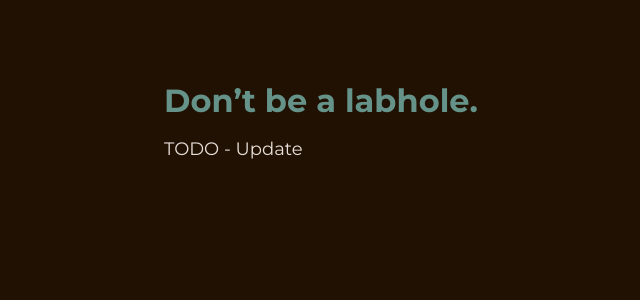
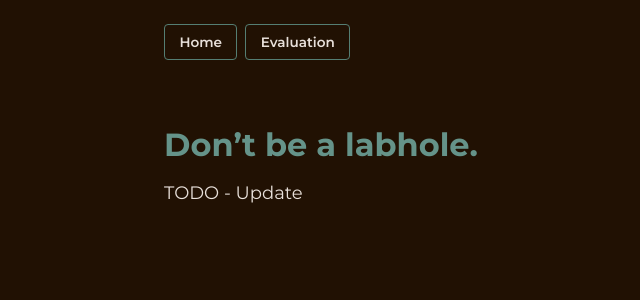
Before and after one commit to labhole/labhole.github.io, a Jekyll site: the page built from index.md, in a window 1280 px wide. Shown: the top 300 px of the page, without its empty margins (130-770 px from the left). Built offline with Jekyll 4.4.1, drawn with Linux system fonts in a browser that asks for light colours; our own code applies the rules of GitHub Pages for plain Markdown files.

Commit message:
updates and self-hosting font

```diff
--- a/_config.yml
+++ b/_config.yml
@@ -35,3 +35,4 @@ exclude:
   - README.md
   - LICENSE
   - vendor
+  - scripts
--- a/_layouts/default.html
+++ b/_layouts/default.html
@@ -11,11 +11,6 @@
 
   <title>{{ site.title }}</title>
 
-  <!-- Google Fonts — Montserrat -->
-  <link rel="preconnect" href="https://fonts.googleapis.com">
-  <link rel="preconnect" href="https://fonts.gstatic.com" crossorigin>
-  <link rel="stylesheet" href="https://fonts.googleapis.com/css2?family=Montserrat:ital,wght@0,300;0,400;0,600;0,700;1,400&display=swap">
-
   <!-- Custom stylesheet -->
   <link rel="stylesheet" href="{{ "/css/style.css" | relative_url }}">
 </head>
@@ -23,6 +18,12 @@
 <body>
   <!-- ========================= SKIP NAVIGATION ========================= -->
   <a class="skip-link" href="#main-content">Skip to main content</a>
+
+  <!-- =============================== NAV ================================ -->
+  <nav class="site-nav" role="navigation" aria-label="Main navigation">
+    <a class="nav-btn" href="{{ "/" | relative_url }}">Home</a>
+    <a class="nav-btn" href="{{ "/evaluation/" | relative_url }}">Evaluation</a>
+  </nav>
 
   <!-- ============================== MAIN ================================ -->
   <main class="site-main" id="main-content" role="main">
--- a/css/style.css
+++ b/css/style.css
@@ -12,6 +12,47 @@
    Toffee brown   : #C4793E  — links (lightened from #8F5A30 for contrast)
    Very dark green: #1D1A05  — secondary dark (code blocks)
    ========================================================================= */
+
+/* ── Self-Hosted Montserrat Font ──────────────────────────────────────── */
+@font-face {
+  font-family: "Montserrat";
+  font-style: normal;
+  font-weight: 300;
+  font-display: swap;
+  src: url("fonts/montserrat-300.woff2") format("woff2");
+}
+
+@font-face {
+  font-family: "Montserrat";
+  font-style: normal;
+  font-weight: 400;
+  font-display: swap;
+  src: url("fonts/montserrat-400.woff2") format("woff2");
+}
+
+@font-face {
+  font-family: "Montserrat";
+  font-style: normal;
+  font-weight: 600;
+  font-display: swap;
+  src: url("fonts/montserrat-600.woff2") format("woff2");
+}
+
+@font-face {
+  font-family: "Montserrat";
+  font-style: normal;
+  font-weight: 700;
+  font-display: swap;
+  src: url("fonts/montserrat-700.woff2") format("woff2");
+}
+
+@font-face {
+  font-family: "Montserrat";
+  font-style: italic;
+  font-weight: 400;
+  font-display: swap;
+  src: url("fonts/montserrat-400-italic.woff2") format("woff2");
+}
 
 /* ── CSS Custom Properties ─────────────────────────────────────────────── */
 :root {
@@ -59,10 +100,36 @@ body {
 }
 
 /* ── Main Content Area ─────────────────────────────────────────────────── */
+.site-nav {
+  max-width: var(--max-width);
+  margin: 0 auto;
+  padding: 1.5rem var(--spacing) 0;
+  display: flex;
+  gap: 0.5rem;
+}
+
+.nav-btn {
+  font-family: var(--font-heading);
+  font-size: 0.85rem;
+  font-weight: 600;
+  color: var(--color-text);
+  text-decoration: none;
+  padding: 0.35rem 0.9rem;
+  border: 1px solid var(--color-accent);
+  border-radius: 4px;
+  transition: background-color 0.2s ease, color 0.2s ease;
+}
+
+.nav-btn:hover,
+.nav-btn:focus-visible {
+  background-color: #4A6E63;
+  color: var(--color-strong);
+}
+
 .site-main {
   max-width: var(--max-width);
   margin: 0 auto;
-  padding: 3rem var(--spacing);
+  padding: 2rem var(--spacing) 3rem;
 }
 
 /* ── Typography — Headings ─────────────────────────────────────────────── */
--- a/index.md
+++ b/index.md
@@ -1,6 +1,5 @@
 ---
 layout: default
-title: ""
 ---
 
 # Don't be a labhole.
```
Also changed, not shown: evaluation.md (added, +8 -0 lines), README.md, css/fonts/montserrat-300.woff2 (added), css/fonts/montserrat-400-italic.woff2 (added), css/fonts/montserrat-400.woff2 (added), css/fonts/montserrat-600.woff2 (added), css/fonts/montserrat-700.woff2 (added).
